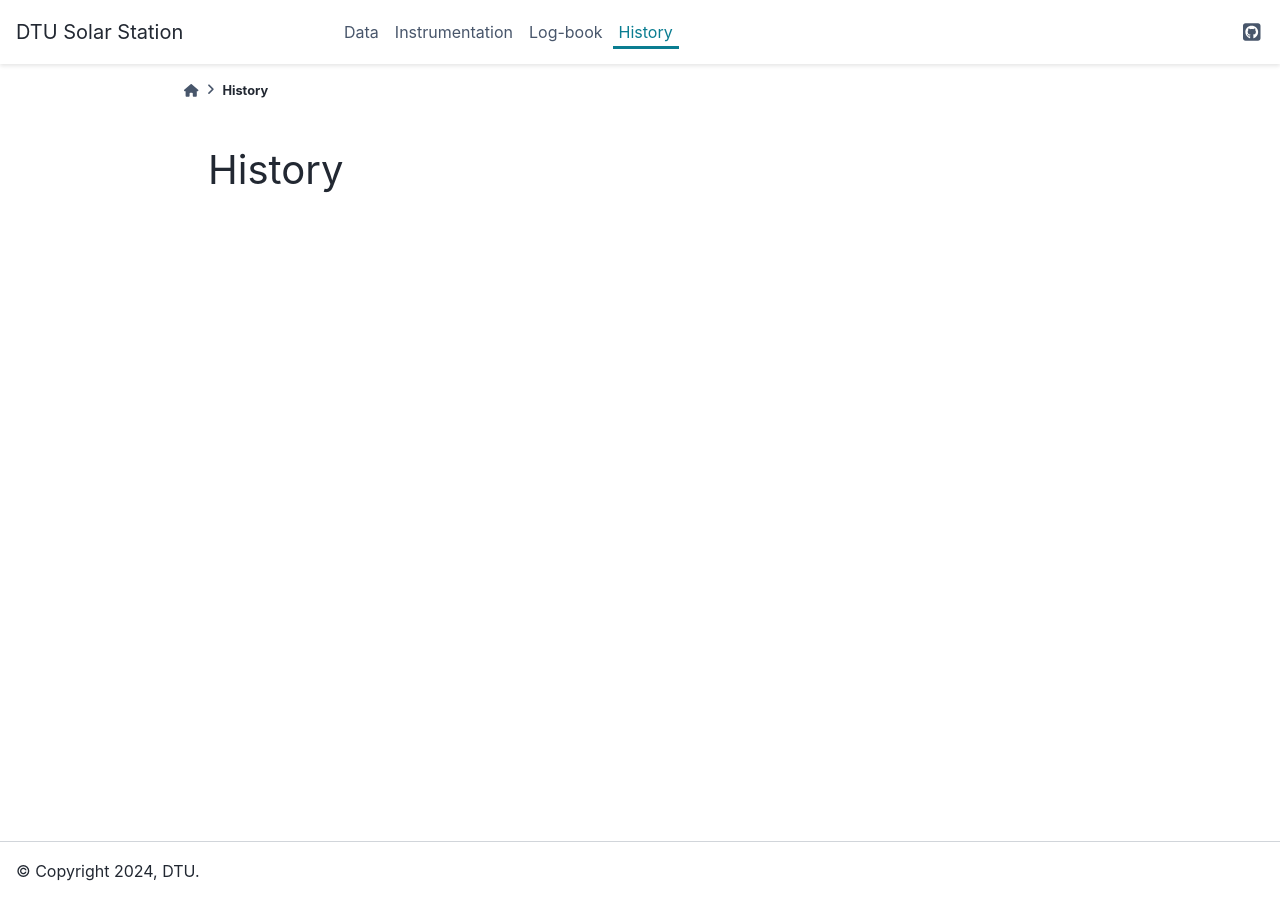
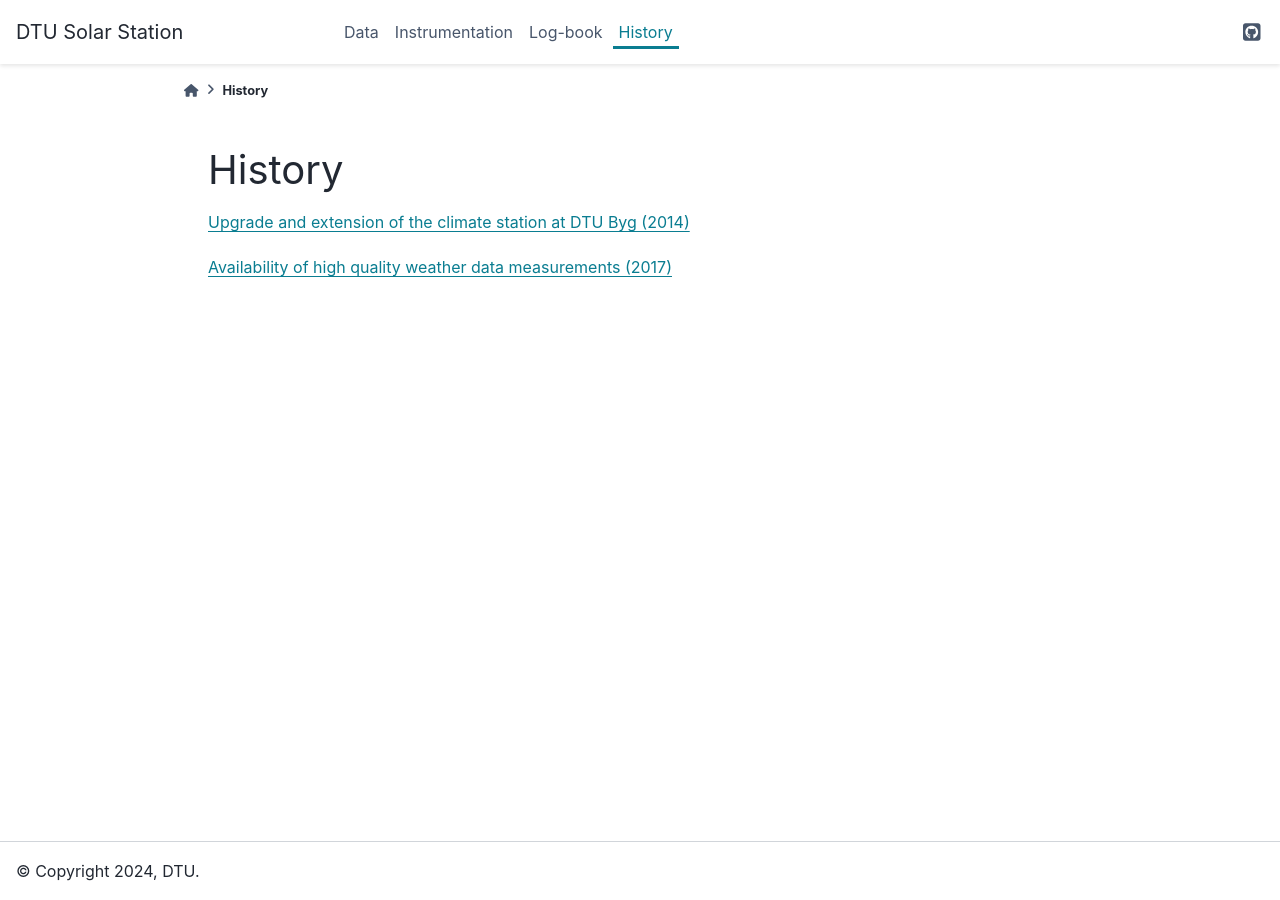
Before and after one commit to AssessingSolar/dtu_solar_station, a Sphinx documentation site: the page built from docs/history.md, in a window 1280 px wide. Built offline with Sphinx 7.4.7 and the PyData theme 0.15.4, drawn with Linux system fonts in a browser that asks for light colours.

Commit message:
Update history.md

```diff
--- a/docs/history.md
+++ b/docs/history.md
@@ -1 +1,8 @@
 # History
+
+
+
+[Upgrade and extension of the climate station at DTU Byg (2014)](https://orbit.dtu.dk/files/133786896/DTU_Byg_SR_14_01.pdf)
+
+
+[Availability of high quality weather data measurements (2017)](https://orbit.dtu.dk/files/142165992/Untitled.pdf)
```
